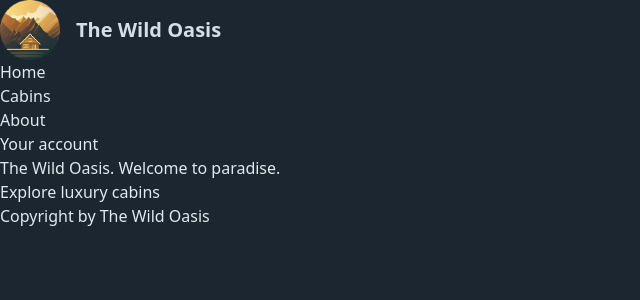
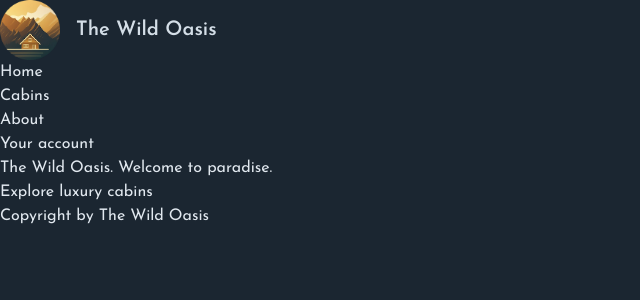
Before and after one commit to reyhanehSarkhani/the-wild-oasis-website, a Next.js app: page / in a window 1280 px wide. Shown: the top 300 px of the page, without its empty margins (0-640 px from the left). Built offline with nearby package versions, Linux system fonts and the light colour scheme.

Commit message:
loading and optimizing font

```diff
--- a/app/layout.js
+++ b/app/layout.js
@@ -2,6 +2,13 @@
 import Navigation from "./_components/Navigation";
 import "@/app/_styles/globals.css";
 
+import { Josefin_Sans } from "next/font/google";
+
+const josefin = Josefin_Sans({
+  subsets: ["latin"],
+  display: "swap",
+});
+console.log(josefin);
 export const metadata = {
   title: {
     template: "%s / The Wild Oasis",
@@ -14,7 +21,9 @@
 export default function RootLayout({ children }) {
   return (
     <html lang="en">
-      <body className="bg-primary-900 text-primary-50 min-h-screen">
+      <body
+        className={`${josefin.className} bg-primary-900 text-primary-50 min-h-screen`}
+      >
         <header>
           <Logo />
           <Navigation />
```
